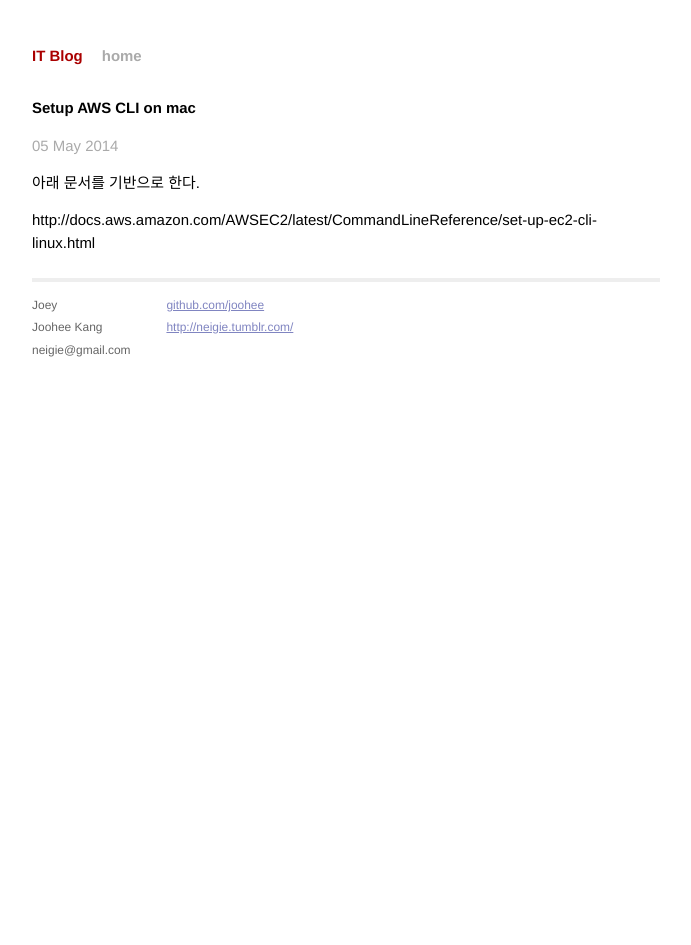
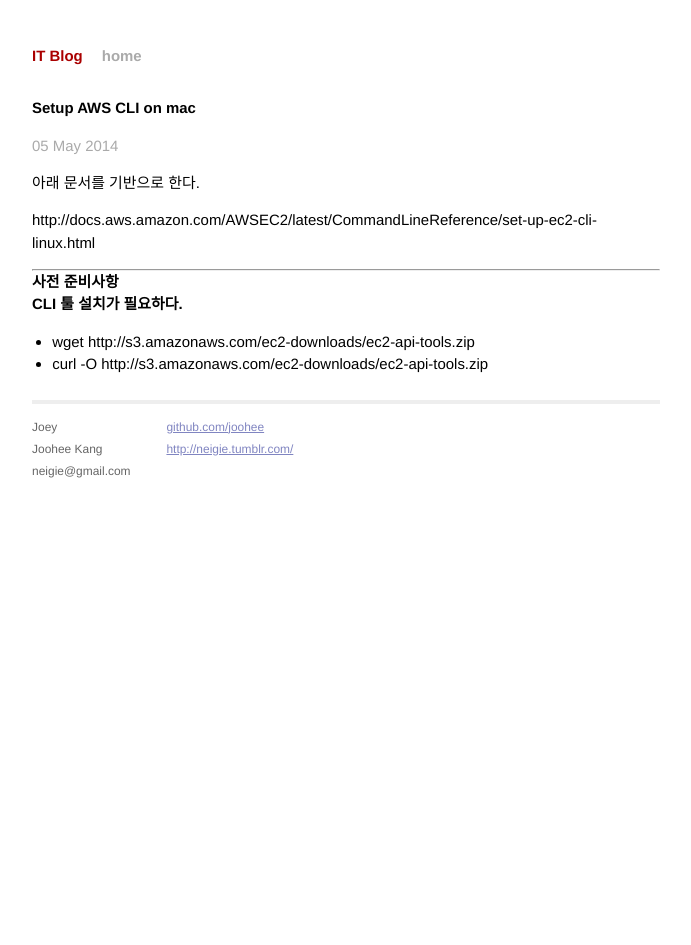
Before and after one commit to joohee/joohee.github.io, a Jekyll site: the page built from _posts/2014-05-05-setup-aws-cli.markdown, in a window 1280 px wide. Shown: the whole page, without its empty margins (294-985 px from the left). Built offline with Jekyll 4.4.1, drawn with Linux system fonts in a browser that asks for light colours.

Commit message:
AWS CLI tools 설정에 대해 한글 설명 추가.

```diff
--- a/_posts/2014-05-05-setup-aws-cli.markdown
+++ b/_posts/2014-05-05-setup-aws-cli.markdown
@@ -8,3 +8,9 @@
 아래 문서를 기반으로 한다.
 
 http://docs.aws.amazon.com/AWSEC2/latest/CommandLineReference/set-up-ec2-cli-linux.html
+
+---
+## 사전 준비사항
+# CLI 툴 설치가 필요하다.
+- wget http://s3.amazonaws.com/ec2-downloads/ec2-api-tools.zip
+- curl -O http://s3.amazonaws.com/ec2-downloads/ec2-api-tools.zip
```
